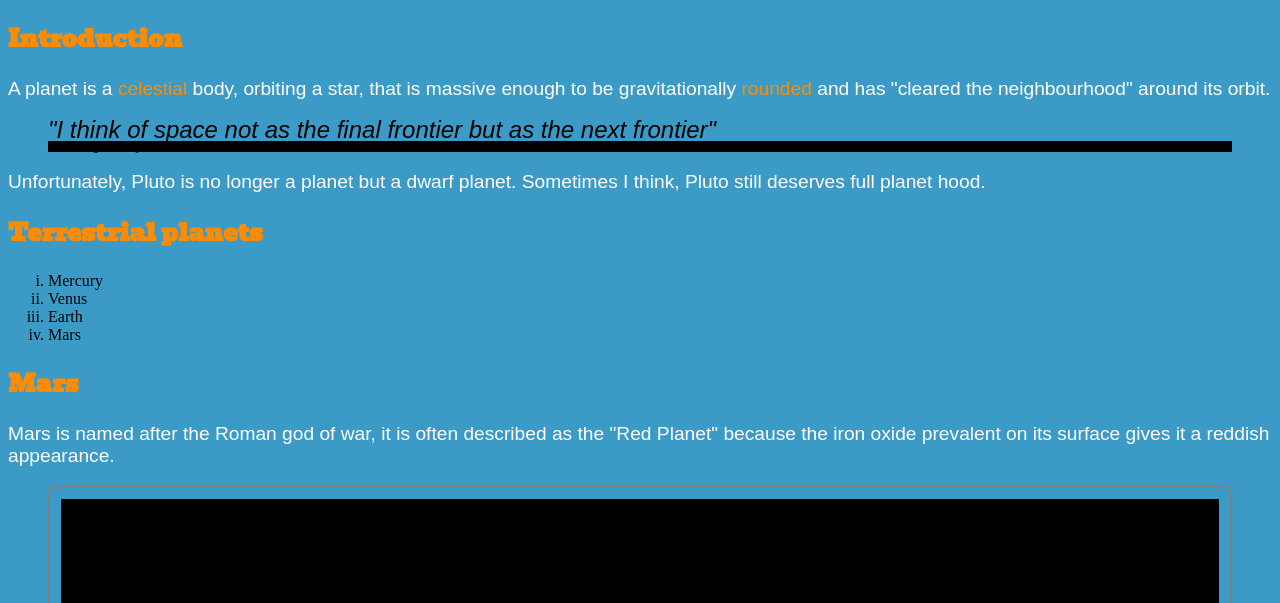
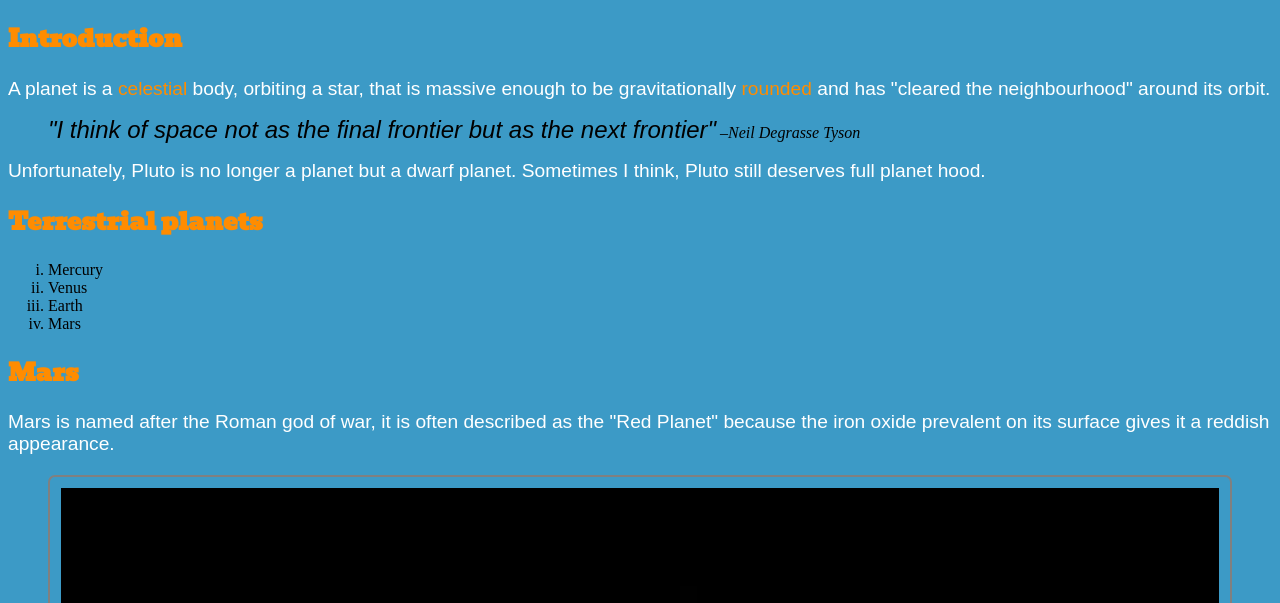
Before and after one commit to zhimmat/dsn1674-assignment-4, a plain HTML site: page index.html in a window 1280 px wide. Shown: the part 197-800 px from the top of the page. Drawn offline with Linux system fonts and the light colour scheme.

```diff
--- a/index.html
+++ b/index.html
@@ -12,13 +12,13 @@
     <h1> Planets </h1>
 
 <nav>
-    <ol>
+<ol>
       <li><a href="#">Introduction </a></li>
       <li><a href="#">Terrestrial planets </a></li>
       <li><a href="#">Mars </a></li>
       <li><a href="#">Venus </a></li>
       <li><a href="#">Sources</a></li>
-    </ol>
+</ol>
   </nav>
     </header>
 
@@ -30,7 +30,7 @@
 
         <blockquote>
           <span class="quote">"I think of space not as the final frontier but as the next frontier"</span>
-          <footer><cite>–Neil Degrasse Tyson</cite></footer>
+          <cite>–Neil Degrasse Tyson</cite>
         </blockquote>
 
         <p>Unfortunately, Pluto is no longer a planet but a dwarf planet. Sometimes I think, Pluto still deserves full planet hood.</p>
@@ -86,10 +86,13 @@
 
       </main>
 
+
+  <h2 class="src">Sources</h2>
 <footer>
-  <h2 class="src">Sources</h2>
   <ol>
   <li><a href="https://en.wikipedia.org/wiki/Mars"> Mars </a></li>
   <li><a href="https://en.wikipedia.org/wiki/Venus">Venus</a></li>
 </ol>
 </footer>
+
+</html>
```
Also changed, not shown: css/main.css (line endings or trailing spaces).
